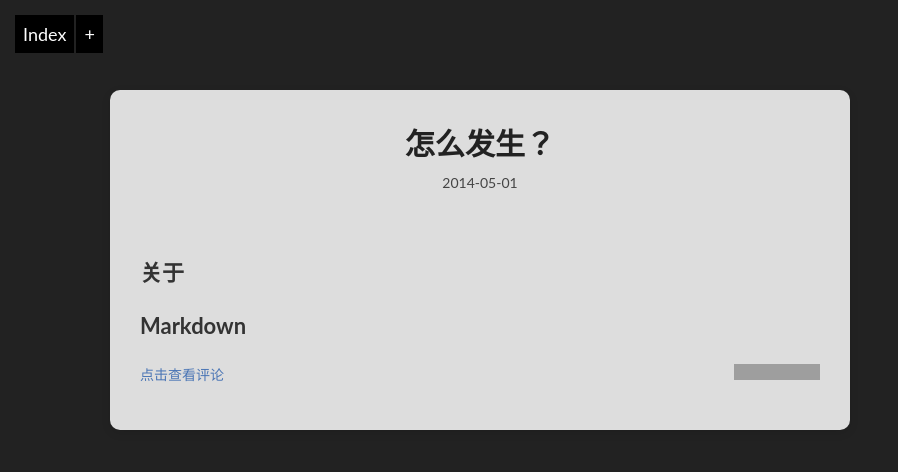
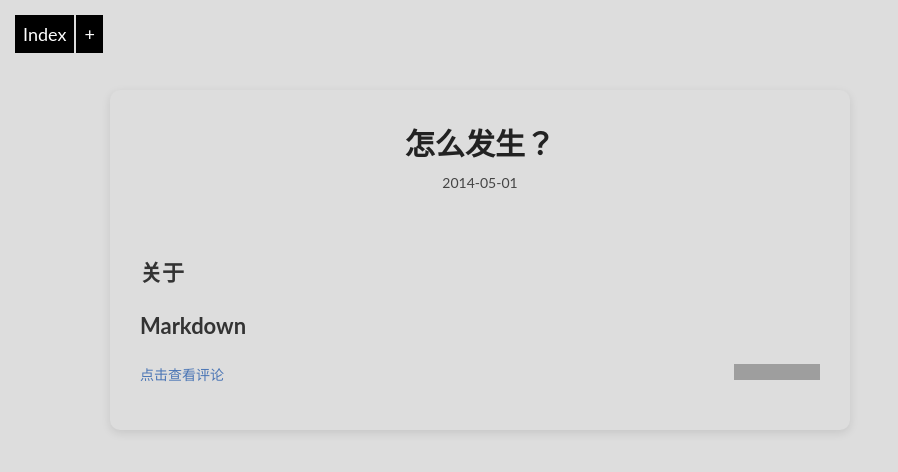
Before and after one commit to cyonks/cyonks.github.io, a Jekyll site: the page built from _posts/blog/2014-05-01-how.md, in a window 1280 px wide. Shown: the top 472 px of the page, without its empty margins (0-898 px from the left). Built offline with Jekyll 4.4.1, drawn with Linux system fonts in a browser that asks for light colours; Markdown is read by kramdown in place of the engine named in the settings; grey boxes are pictures that could not be loaded.

Commit message:
modified post.html

```diff
--- a/_layouts/post.html
+++ b/_layouts/post.html
@@ -4,12 +4,12 @@ layout: default
 
 <link rel="stylesheet" href="/js/prettify/prettify.css" />
 <style type="text/css">
-    body { background:#222; }
+    body { background:#ddd; }
     @media screen and (max-width: 750px){
-        body { background:#222; }
+        body { background:#ddd; }
     }
     @media screen and (max-width: 1020px){
-        body { background:#222; }
+        body { background:#ddd; }
     }
 </style>
 
```
